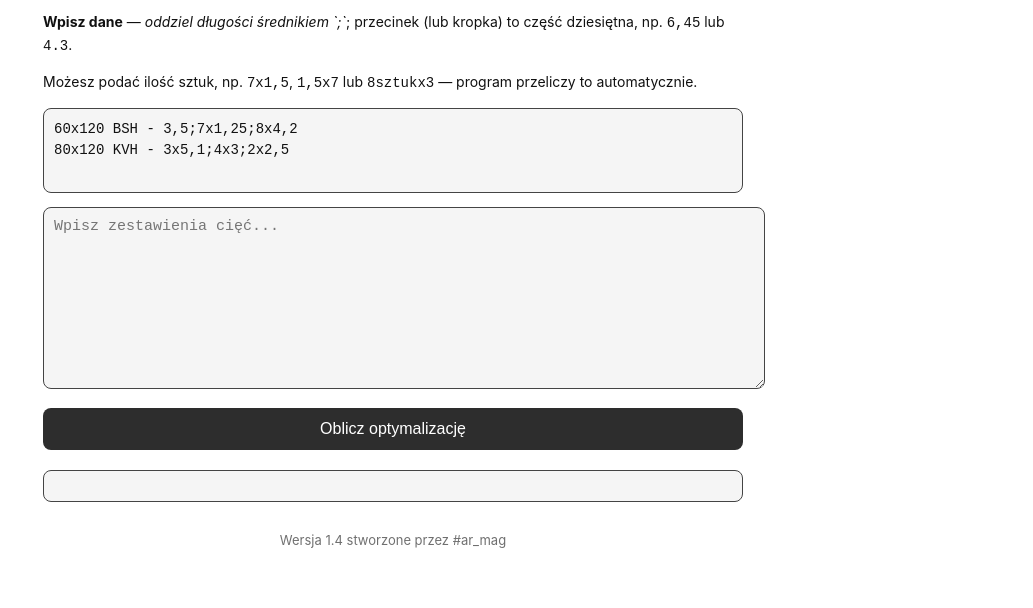
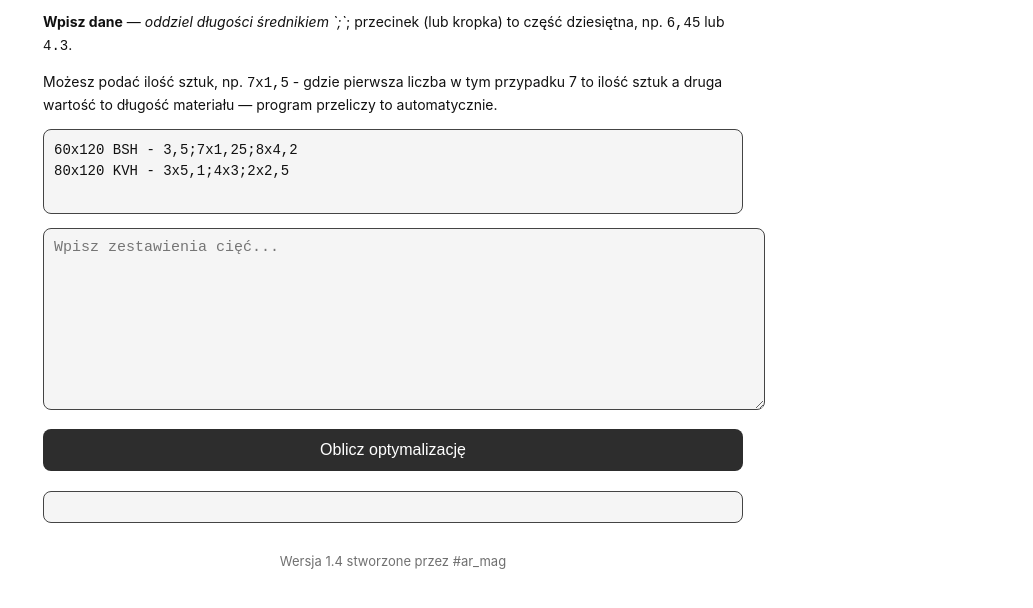
Before and after one commit to arkadiuszmagiera1/magazeno2, a plain HTML site: page optymalizacja.html.html in a window 1280 px wide. Shown: the part 82-690 px from the top of the page, without its empty margins (247-1280 px from the left). Drawn offline with Linux system fonts and the light colour scheme.

Commit message:
Update optymalizacja.html.html

```diff
--- a/optymalizacja.html.html
+++ b/optymalizacja.html.html
@@ -152,7 +152,7 @@
 <div class="container">
   <h2>🪵 Optymalizacja cięcia drewna</h2>
   <p><strong>Wpisz dane</strong> — <em>oddziel długości średnikiem `;`</em>; przecinek (lub kropka) to część dziesiętna, np. <code>6,45</code> lub <code>4.3</code>.</p>
-  <p>Możesz podać ilość sztuk, np. <code>7x1,5</code>, <code>1,5x7</code> lub <code>8sztukx3</code> — program przeliczy to automatycznie.</p>
+  <p>Możesz podać ilość sztuk, np. <code>7x1,5</code> - gdzie pierwsza liczba w tym przypadku 7 to ilość sztuk a druga wartość to długość materiału — program przeliczy to automatycznie.</p>
   <pre>
 60x120 BSH - 3,5;7x1,25;8x4,2
 80x120 KVH - 3x5,1;4x3;2x2,5
@@ -184,7 +184,6 @@ function parseInput(input) {
     const items = lengthsText.split(';').map(x => x.trim()).filter(Boolean);
 
     for (let item of items) {
-      // Szuka np. 8x4,2 lub 4,2x8 lub 7x1,25
       const multiMatch = item.match(/(\d+[.,]?\d*)\s*[xX]\s*(\d+[.,]?\d*)/);
       const reversedMatch = item.match(/(\d+[.,]?\d*)\s*[xX]\s*(\d+[.,]?\d*)/);
 
@@ -237,7 +236,6 @@ function optimizeCuts(materialType, lengths) {
     }
   }
 
-  // Konwersja końcówek na krótsze belki (6m lub 6,5m)
   const converted = [];
   for (let c of cuts) {
     if (c.remaining >= stockAlt && c.remaining < c.stock) {
@@ -305,7 +303,6 @@ function calculate() {
   resultDiv.textContent = output.trim();
 }
 
-// Dynamiczne przeliczanie
 document.getElementById('inputData').addEventListener('input', () => {
   calculate();
 });
```
